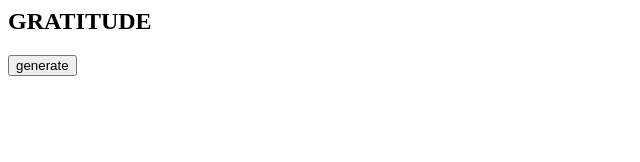
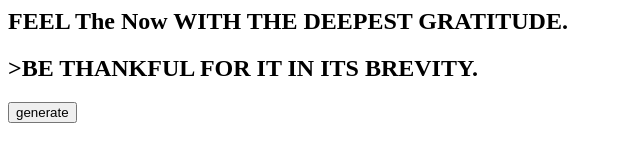
Before and after one commit to quintenmcelhiney/web, a plain HTML site: page index.html in a window 1280 px wide. Shown: the whole page, without its empty margins (0-640 px from the left). Drawn offline with Linux system fonts and the light colour scheme.

Commit message:
Update index.html

```diff
--- a/index.html
+++ b/index.html
@@ -1,6 +1,6 @@
 <html>
 <head>
-  <title>random words</title>
+  <title>GRATITUDE</title>
   <style>
     #output {
       font-family:fantisy;
@@ -9,7 +9,8 @@
 </head>
 <body>
 
-  <h2>GRATITUDE</h2>
+  <h2>FEEL The Now WITH THE DEEPEST GRATITUDE. </h2>
+  <h2>>BE THANKFUL FOR IT IN ITS BREVITY. </h2>
   <div>
     <button>generate</button>
   </div>
```
